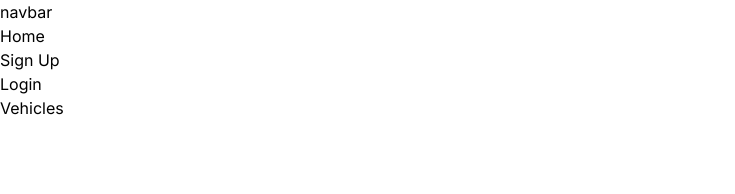
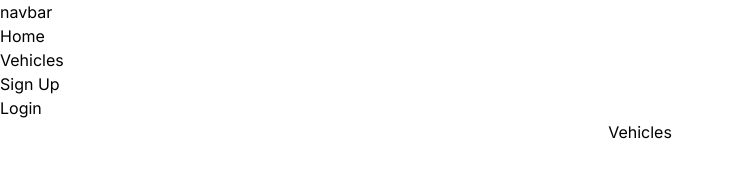
Before and after one commit to Santiagospinai7/manage_ev_front, a Next.js app: page /vehicles in a window 1280 px wide. Shown: the top 194 px of the page, without its empty margins (0-735 px from the left). Built offline with nearby package versions, Linux system fonts and the light colour scheme.

Commit message:
add vehicles component

```diff
--- a/src/app/layout.jsx
+++ b/src/app/layout.jsx
@@ -16,6 +16,7 @@ export default function RootLayout({ children }) {
           <h1>navbar</h1>
           <ul>
             <li><a href="/">Home</a></li>
+            <li><a href="/vehicles">Vehicles</a></li>
             <li><a href="/user/signUp">Sign Up</a></li>
             <li><a href="/user/login">Login</a></li>
           </ul>
--- a/src/app/vehicles/page.jsx
+++ b/src/app/vehicles/page.jsx
@@ -1,7 +1,7 @@
 export default function Vehicles() {
   return (
     <div>
-      <h1>Vehicles</h1>
+      <h1 class="text-center" >Vehicles</h1>
     </div>
   )
 }
```
